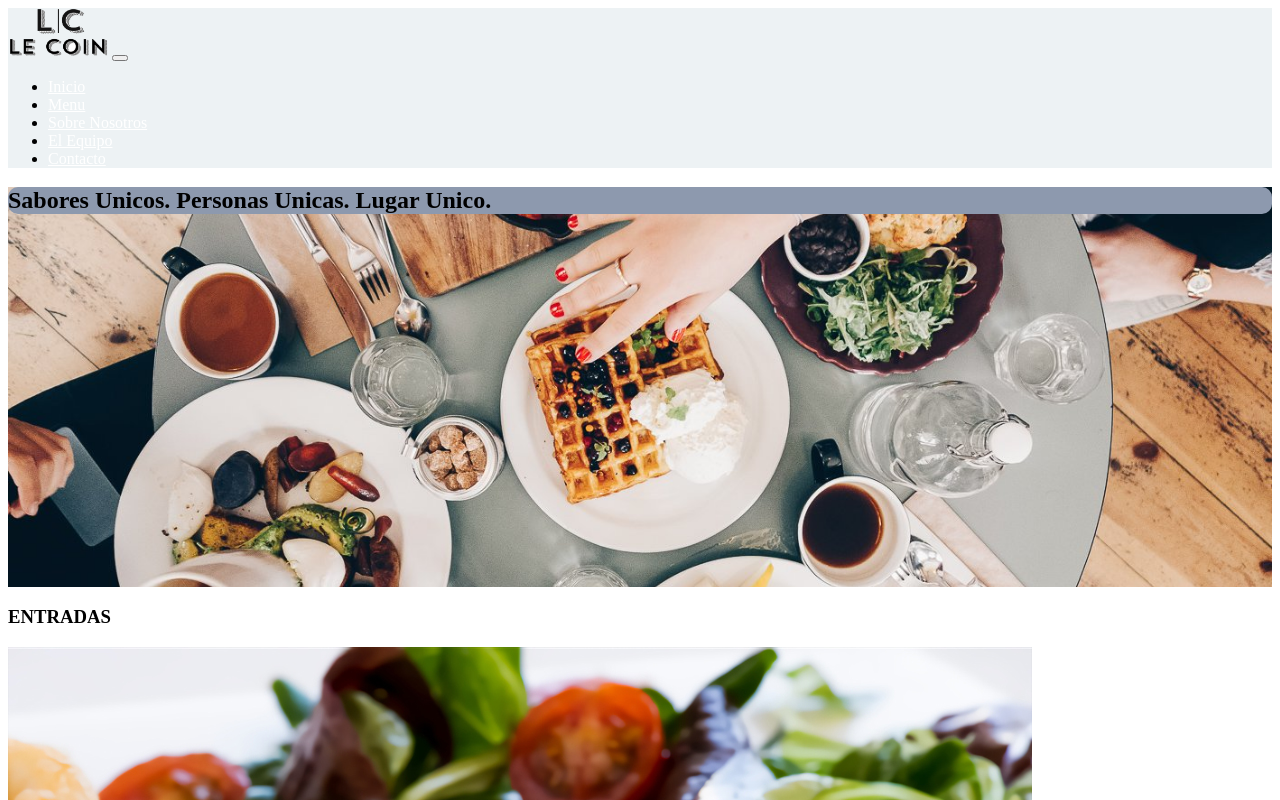
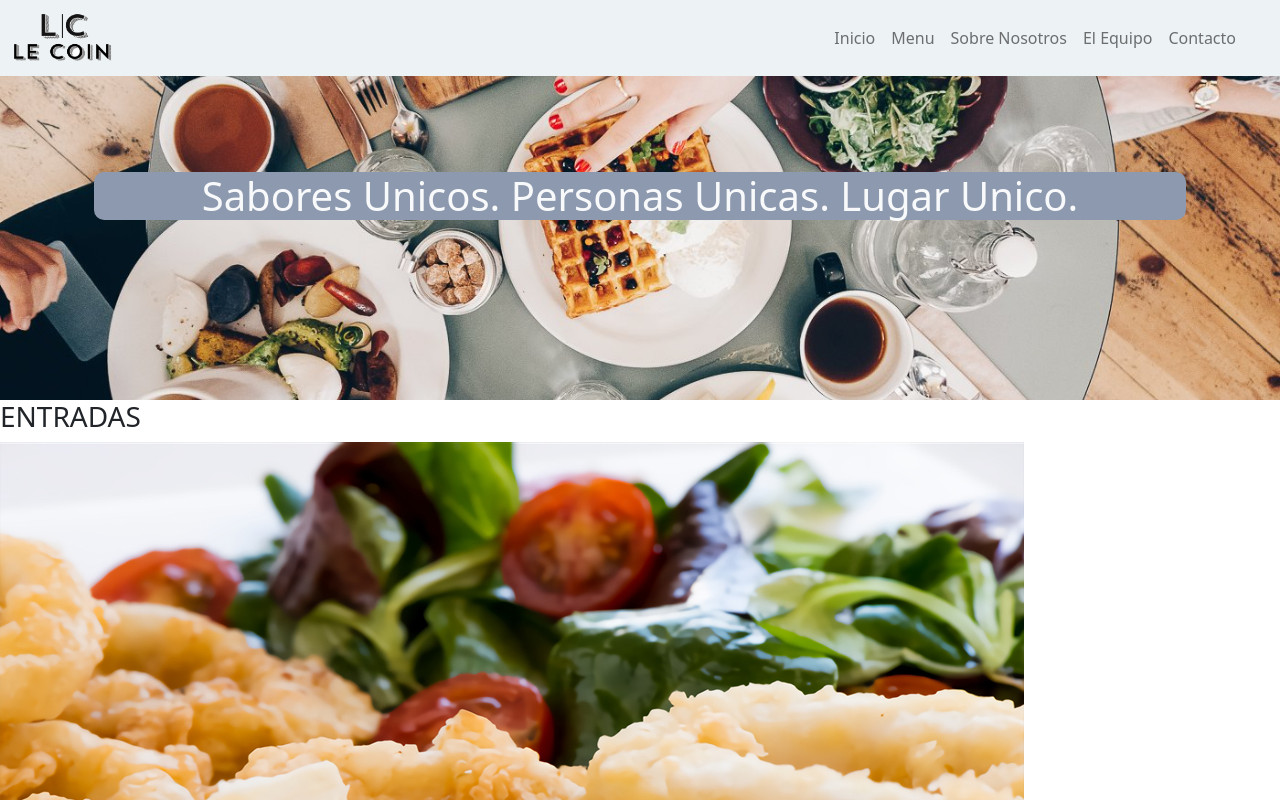
Before and after one commit to Lautaro1901/proyecto_restaurante_coder, a plain HTML site: page src/pages/menú.html in a window 1280 px wide. Shown: the top 800 px of the page. Drawn offline with nearby package versions, Linux system fonts and the light colour scheme; files that its build step writes are made by us from their sources; files whose address does not match are found by name.

Commit message:
linkeos de bootstrap y js

```diff
--- a/src/pages/menú.html
+++ b/src/pages/menú.html
@@ -4,9 +4,11 @@
     <meta charset="UTF-8">
     <meta http-equiv="X-UA-Compatible" content="IE=edge">
     <meta name="viewport" content="width=device-width, initial-scale=1.0">
+    <link rel="stylesheet" href="https://cdn.jsdelivr.net/npm/bootstrap-icons@1.9.1/font/bootstrap-icons.css">
+    <link href="https://cdn.jsdelivr.net/npm/bootstrap@5.1.3/dist/css/bootstrap.min.css" rel="stylesheet" integrity="sha384-1BmE4kWBq78iYhFldvKuhfTAU6auU8tT94WrHftjDbrCEXSU1oBoqyl2QvZ6jIW3" crossorigin="anonymous">
     <link href="https://fonts.googleapis.com/css2?family=Fira+Sans:wght@300;400;500;700&display=swap" rel="stylesheet">
-    <link rel="stylesheet" href="https://cdn.jsdelivr.net/npm/bootstrap-icons@1.9.1/font/bootstrap-icons.css">
-    <link rel="stylesheet" href="../style/style.css">
+    <link href="./src/style/hover-min.css" rel="stylesheet" media="all">
+    <link rel="stylesheet" href="./src/style/style.css">
     <title>Merequetengue - Menu</title>
 </head>
 
@@ -231,6 +233,7 @@
             </ul>
         </footer>
     </div>
+    <script src="https://cdn.jsdelivr.net/npm/bootstrap@5.1.3/dist/js/bootstrap.bundle.min.js" integrity="sha384-ka7Sk0Gln4gmtz2MlQnikT1wXgYsOg+OMhuP+IlRH9sENBO0LRn5q+8nbTov4+1p" crossorigin="anonymous"></script>
 </body>
 
 </html>
```
Also changed, not shown: index.html (+0 -1 lines).
